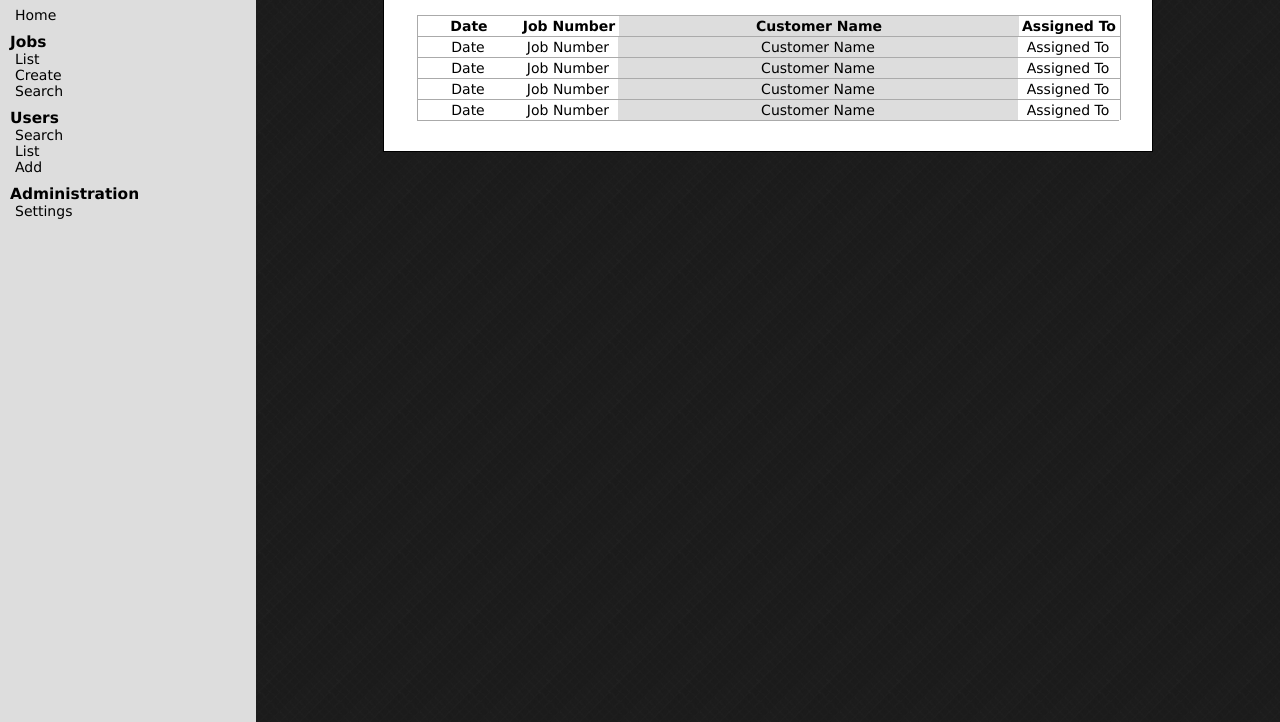
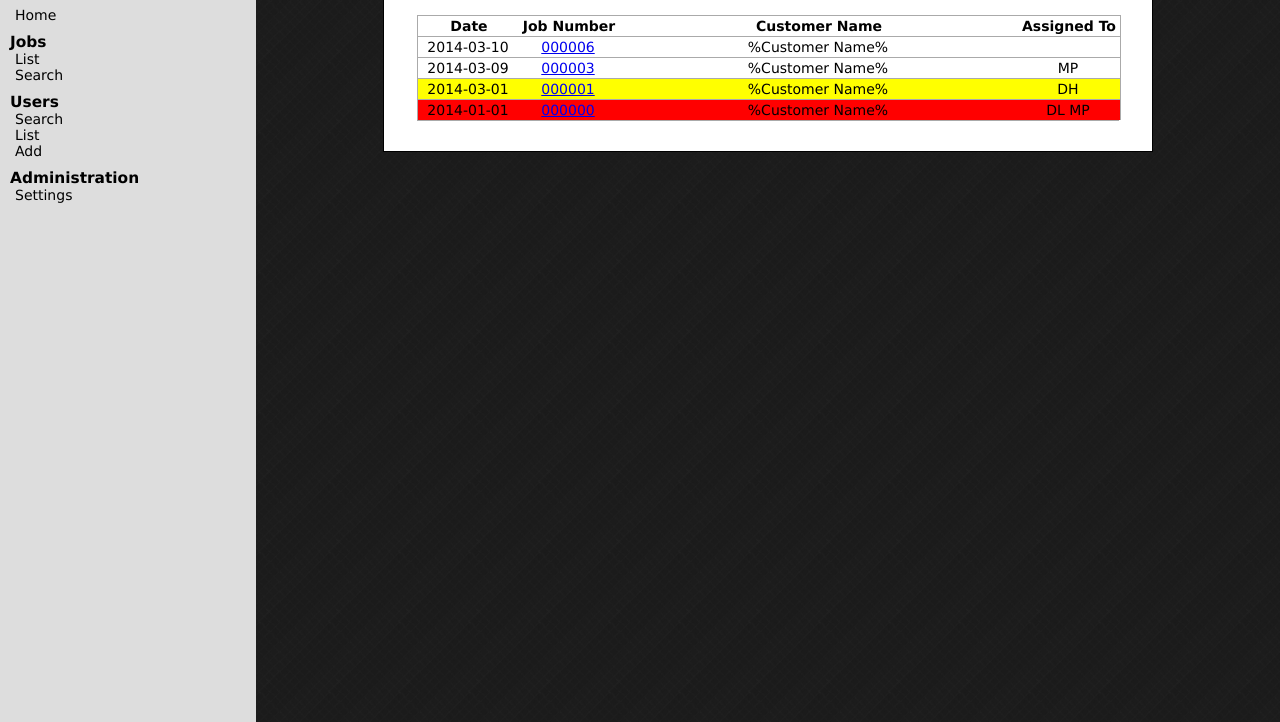
Before and after one commit to mpomery/CITS3403, a plain HTML site: page project01/jobs_list.html in a window 1280 px wide. Shown: the part 78-800 px from the top of the page. Drawn offline with Linux system fonts and the light colour scheme.

Commit message:
Better Jobs List

```diff
--- a/project01/css/_jobslist.scss
+++ b/project01/css/_jobslist.scss
@@ -68,7 +68,6 @@
 	width: 400px;
 	margin: 0;
 	display: inline-block;
-	background: $darkerarea;
 }
 
 .jobs-assigned {
@@ -77,3 +76,11 @@
 	margin: 0;
 	display: inline-block;
 }
+
+.old {
+	background: #FFFF00;
+}
+
+.ancient {
+	background: #FF0000;
+}
--- a/project01/jobs_list.html
+++ b/project01/jobs_list.html
@@ -23,7 +23,6 @@
 		<strong>Jobs</strong>
 		<ul>
 			<li><a href="jobs_list.html">List</a></li>
-			<li><a href="jobs_list.html">Create</a></li>
 			<li><a href="jobs_search.html">Search</a></li>
 		</ul>
 		<!-- Anything past here is admins only -->
@@ -57,28 +56,28 @@
 				<div class="jobs-assigned">Assigned To</div>
 			</div>
 			<div class="jobs-line">
-				<div class="jobs-date">Date</div>
-				<div class="jobs-number">Job Number</div>
-				<div class="jobs-customer">Customer Name</div>
-				<div class="jobs-assigned">Assigned To</div>
+				<div class="jobs-date">2014-03-10</div>
+				<div class="jobs-number"><a href="details.html">000006</a></div>
+				<div class="jobs-customer">%Customer Name%</div>
+				<div class="jobs-assigned"></div>
 			</div>
 			<div class="jobs-line">
-				<div class="jobs-date">Date</div>
-				<div class="jobs-number">Job Number</div>
-				<div class="jobs-customer">Customer Name</div>
-				<div class="jobs-assigned">Assigned To</div>
+				<div class="jobs-date">2014-03-09</div>
+				<div class="jobs-number"><a href="details.html">000003</a></div>
+				<div class="jobs-customer">%Customer Name%</div>
+				<div class="jobs-assigned">MP</div>
 			</div>
-			<div class="jobs-line">
-				<div class="jobs-date">Date</div>
-				<div class="jobs-number">Job Number</div>
-				<div class="jobs-customer">Customer Name</div>
-				<div class="jobs-assigned">Assigned To</div>
+			<div class="jobs-line old">
+				<div class="jobs-date">2014-03-01</div>
+				<div class="jobs-number"><a href="details.html">000001</a></div>
+				<div class="jobs-customer">%Customer Name%</div>
+				<div class="jobs-assigned">DH</div>
 			</div>
-			<div class="jobs-line">
-				<div class="jobs-date">Date</div>
-				<div class="jobs-number">Job Number</div>
-				<div class="jobs-customer">Customer Name</div>
-				<div class="jobs-assigned">Assigned To</div>
+			<div class="jobs-line ancient">
+				<div class="jobs-date">2014-01-01</div>
+				<div class="jobs-number"><a href="details.html">000000</a></div>
+				<div class="jobs-customer">%Customer Name%</div>
+				<div class="jobs-assigned">DL MP</div>
 			</div>
 		</div>
 	</div>
```
Also changed, not shown: project01/details.html (+1 -2 lines), project01/home.html (+0 -1 lines), project01/css/css.css.
